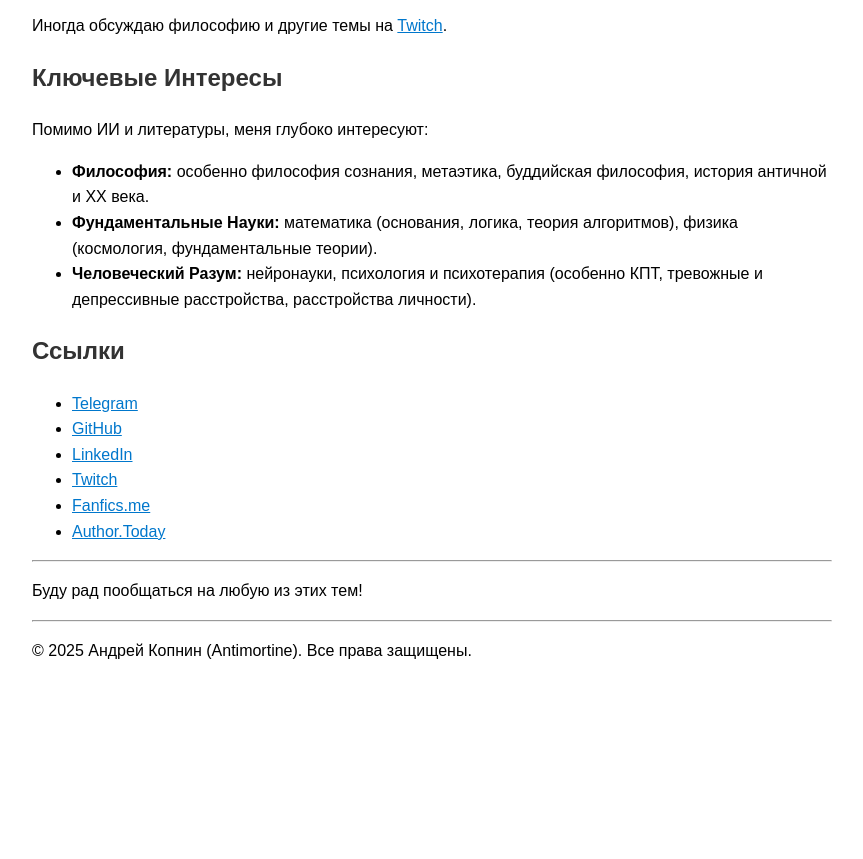
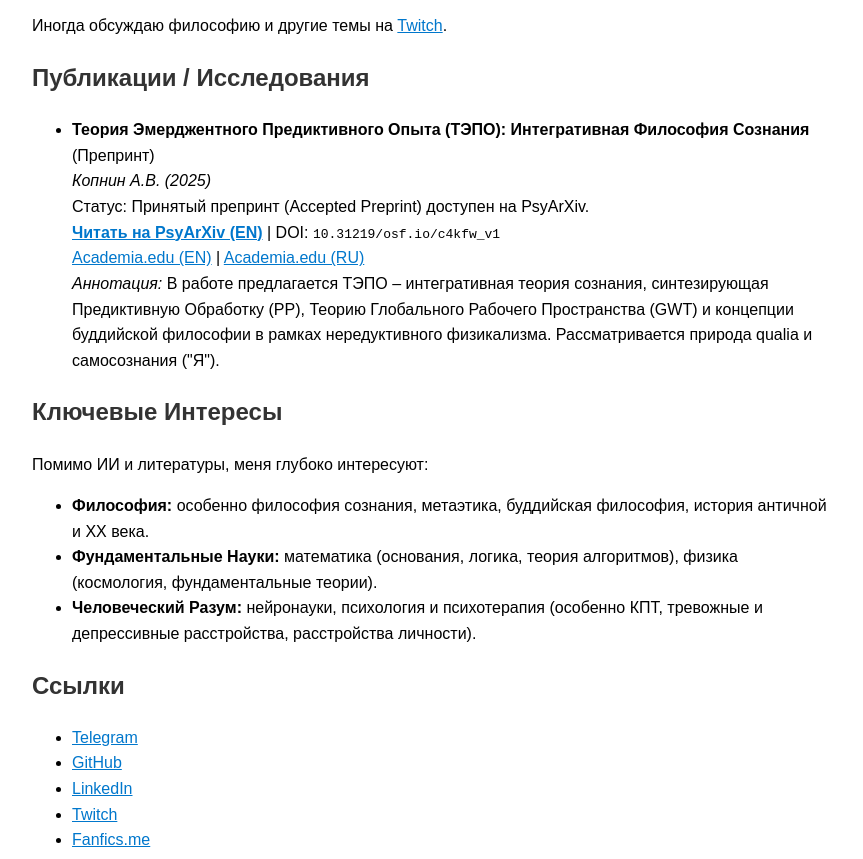
Before and after one commit to Antimortine/Antimortine.github.io, a plain HTML site: page index.html in a window 1280 px wide. Shown: the part 1035-1894 px from the top of the page, without its empty margins (208-1071 px from the left). Before the commit the page ends 1718 px from the top, so only its background shows below. Drawn offline with Linux system fonts and the light colour scheme.

Commit message:
Paper (RU)

```diff
--- a/index.html
+++ b/index.html
@@ -92,6 +92,21 @@
         Иногда обсуждаю философию и другие темы на <a href="https://www.twitch.tv/antimortine" target="_blank" rel="noopener noreferrer">Twitch</a>.
     </p>
 
+    <h2>Публикации / Исследования</h2>
+    <ul>
+        <li>
+            <strong>Теория Эмерджентного Предиктивного Опыта (ТЭПО): Интегративная Философия Сознания</strong> (Препринт)<br>
+            <em>Копнин А.В. (2025)</em><br>
+            Статус: Принятый препринт (Accepted Preprint) доступен на PsyArXiv.<br>
+            <a href="https://osf.io/preprints/osf/c4kfw_v1" target="_blank" rel="noopener noreferrer"><strong>Читать на PsyArXiv (EN)</strong></a> |
+            DOI: <code>10.31219/osf.io/c4kfw_v1</code> <br>
+            <a href="https://www.academia.edu/129097054/Emergent_Predictive_Experience_Theory_EPET_An_Integrative_Philosophy_of_Consciousness" target="_blank" rel="noopener noreferrer">Academia.edu (EN)</a> |
+            <a href="https://www.academia.edu/129085584/%D0%A2%D0%B5%D0%BE%D1%80%D0%B8%D1%8F_%D0%AD%D0%BC%D0%B5%D1%80%D0%B4%D0%B6%D0%B5%D0%BD%D1%82%D0%BD%D0%BE%D0%B3%D0%BE_%D0%9F%D1%80%D0%B5%D0%B4%D0%B8%D0%BA%D1%82%D0%B8%D0%B2%D0%BD%D0%BE%D0%B3%D0%BE_%D0%9E%D0%BF%D1%8B%D1%82%D0%B0_%D0%A2%D0%AD%D0%9F%D0%9E_%D0%98%D0%BD%D1%82%D0%B5%D0%B3%D1%80%D0%B0%D1%82%D0%B8%D0%B2%D0%BD%D0%B0%D1%8F_%D0%A4%D0%B8%D0%BB%D0%BE%D1%81%D0%BE%D1%84%D0%B8%D1%8F_%D0%A1%D0%BE%D0%B7%D0%BD%D0%B0%D0%BD%D0%B8%D1%8F" target="_blank" rel="noopener noreferrer">Academia.edu (RU)</a>
+            <br>
+            <em>Аннотация:</em> В работе предлагается ТЭПО – интегративная теория сознания, синтезирующая Предиктивную Обработку (PP), Теорию Глобального Рабочего Пространства (GWT) и концепции буддийской философии в рамках нередуктивного физикализма. Рассматривается природа qualia и самосознания ("Я").
+        </li>
+    </ul>
+
     <h2 class="interests">Ключевые Интересы</h2>
     <p>Помимо ИИ и литературы, меня глубоко интересуют:</p>
     <ul>
```
